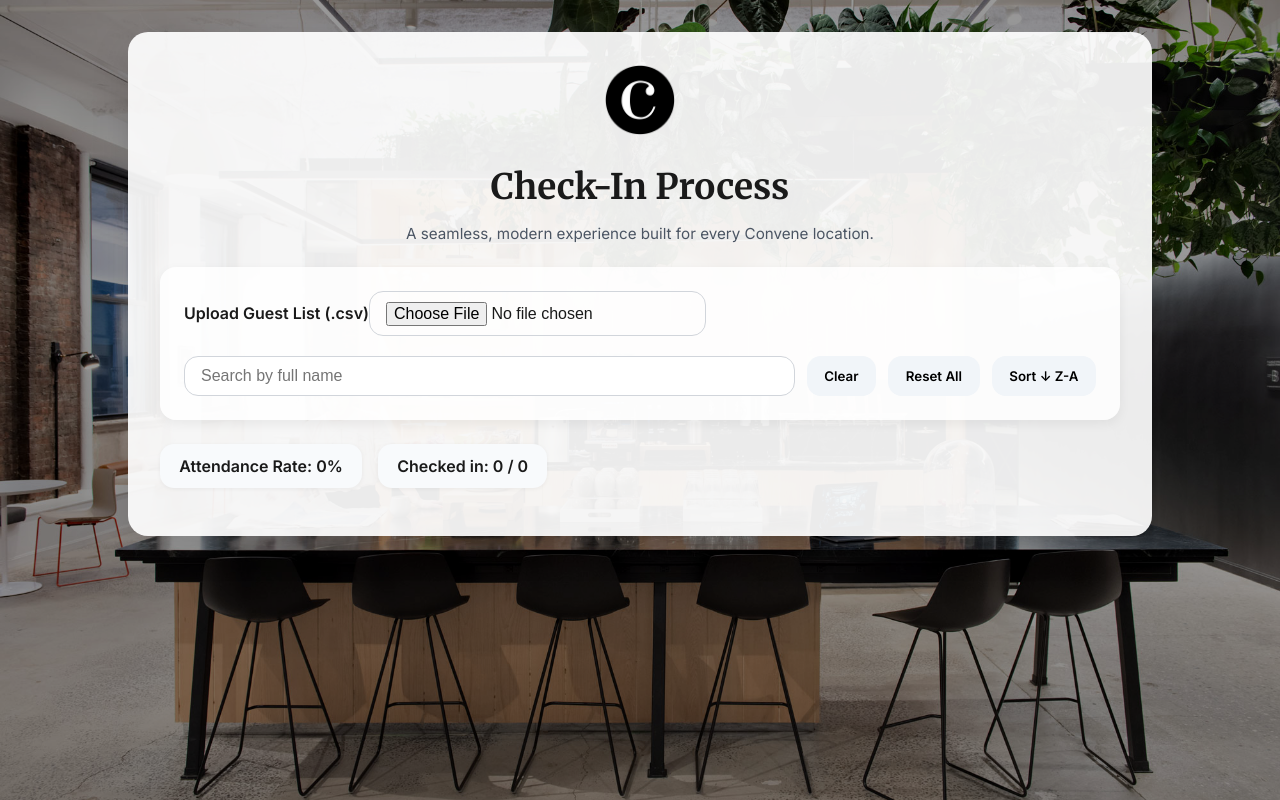
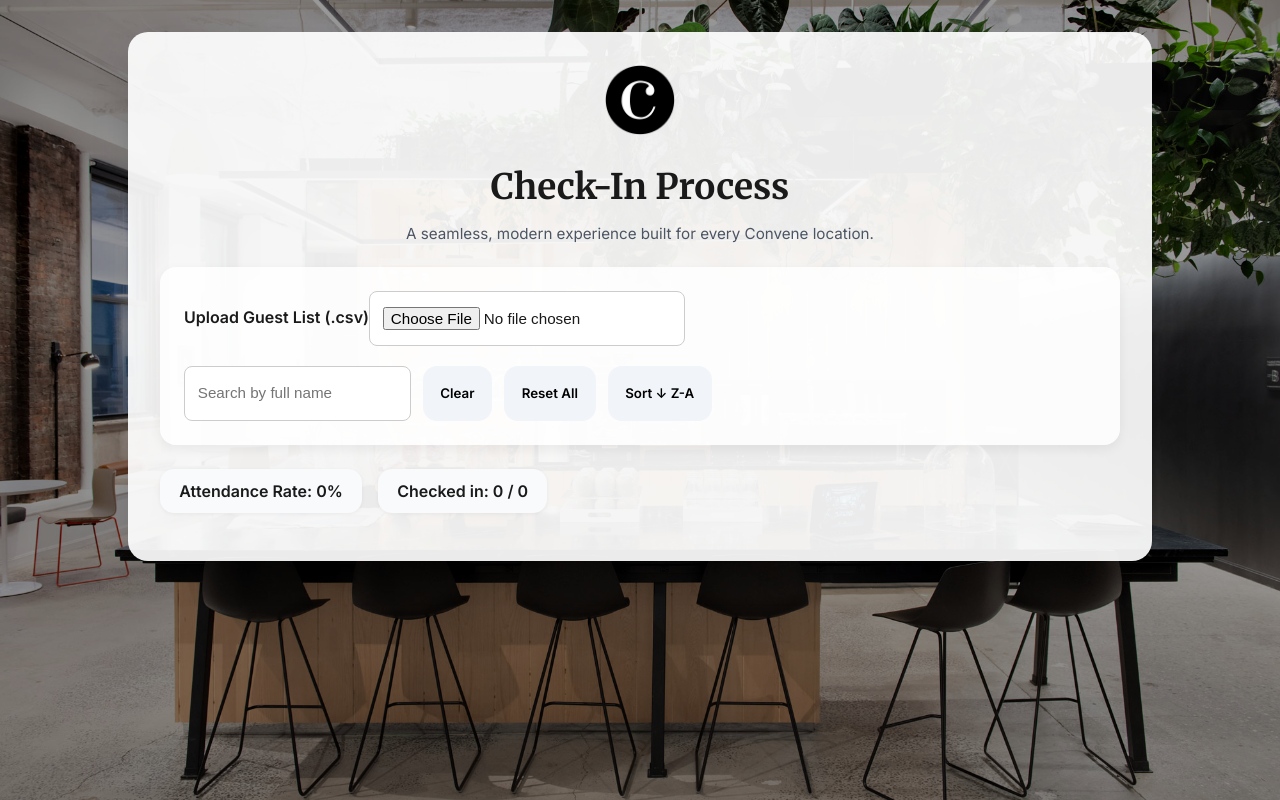
Before and after one commit to ogeylanioglu/convene-check-in-premium-2, a React (Vite) app: page / in a window 1280 px wide. Built offline with nearby package versions, Linux system fonts and the light colour scheme.

Commit message:
Update index.css

```diff
--- a/src/index.css
+++ b/src/index.css
@@ -75,11 +75,15 @@
 }
 
 input[type="text"], input[type="file"] {
-  padding: 0.6rem 1rem;
-  border-radius: 14px;
-  border: 1px solid #d1d5db;
-  font-size: 1rem;
-  flex: 1;
+  padding: 0.4rem 0.8rem;
+  border-radius: 8px;
+  border: 1px solid #ccc;
+  font-size: 0.95rem;
+  height: 40px;
+  line-height: 40px;
+  background-color: white;
+  box-shadow: none;
+  outline: none;
 }
 
 button {
```
